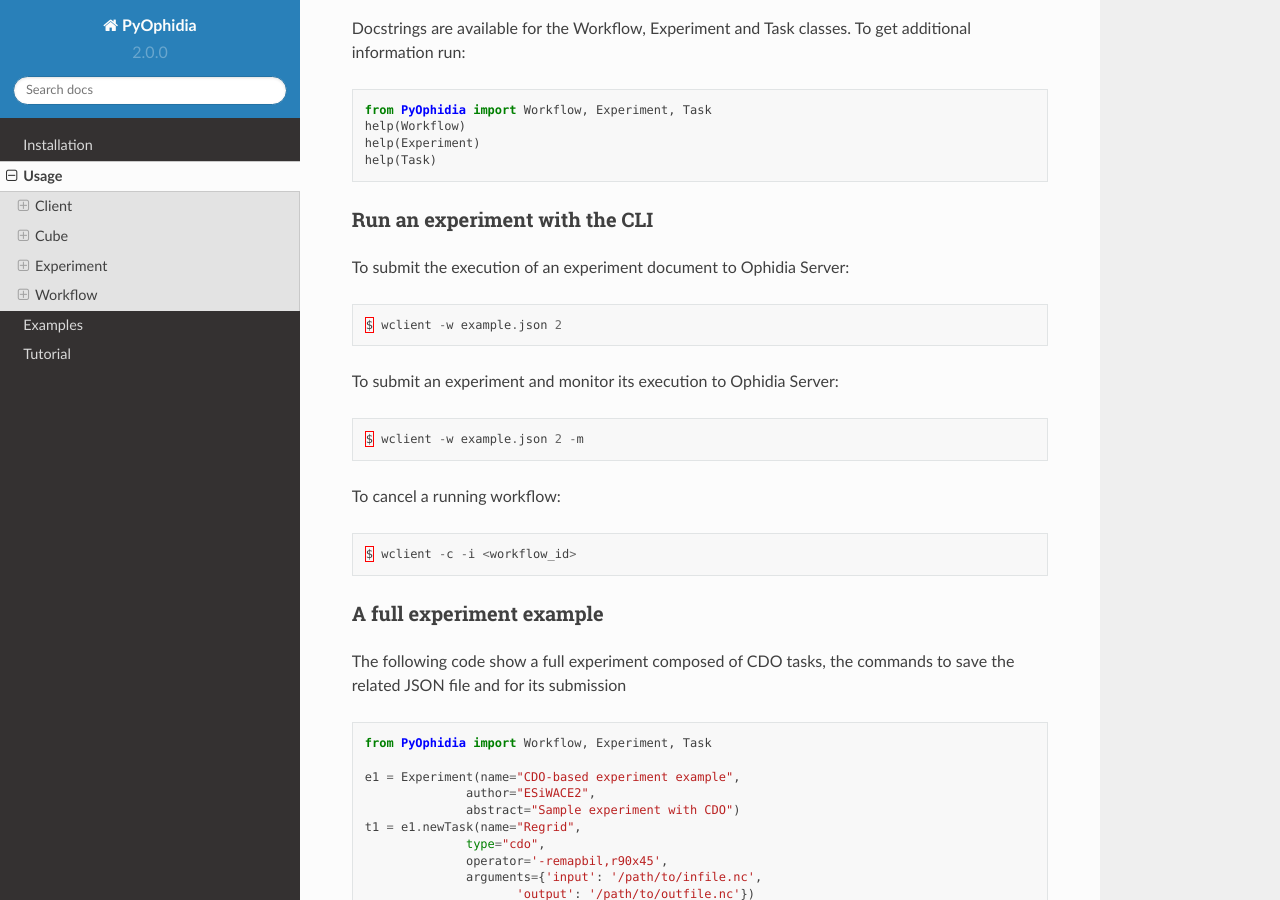
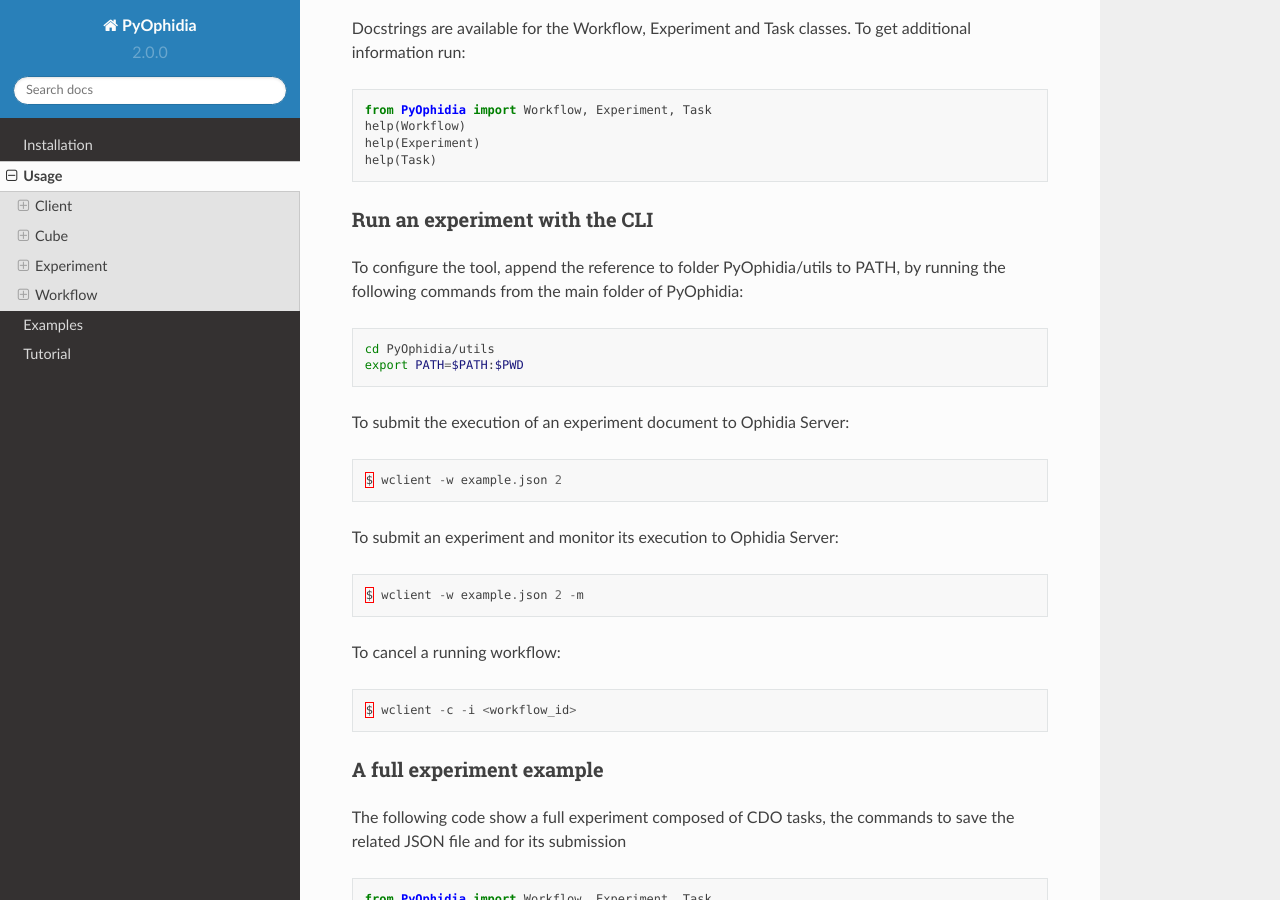
Before and after one commit to OphidiaBigData/PyOphidia, a Sphinx documentation site: the page built from docs/source/usage.rst, in a window 1280 px wide and 900 px high, scrolled down 9534 px. Built offline with Sphinx 7.4.7 and the Read the Docs theme 2.0.0, drawn with Linux system fonts in a browser that asks for light colours.

Commit message:
Amend previous commit

```diff
--- a/README.rst
+++ b/README.rst
@@ -544,7 +544,7 @@
 
 .. code-block:: bash
 
-	cd examples
+	cd examples/utils
 	run.py oph_wf.cwl --args "--inputcontainer container"
 
 The following example shows how the same CWL-compliant workflow can simply be translated into an Ophidia-compliant workflow, without submitting it. The output JSON file is saved into the folder "examples/utils".
--- a/docs/source/usage.rst
+++ b/docs/source/usage.rst
@@ -431,6 +431,13 @@
 
 Run an experiment with the CLI
 ^^^^^^^^^^^^^^^^^^^^^^^^^^^^^^
+To configure the tool, append the reference to folder PyOphidia/utils to PATH, by running the following commands from the main folder of PyOphidia:
+
+.. code-block:: bash
+
+	cd PyOphidia/utils
+	export PATH=$PATH:$PWD
+
 To submit the execution of an experiment document to Ophidia Server:
 
 .. code-block:: python
```
